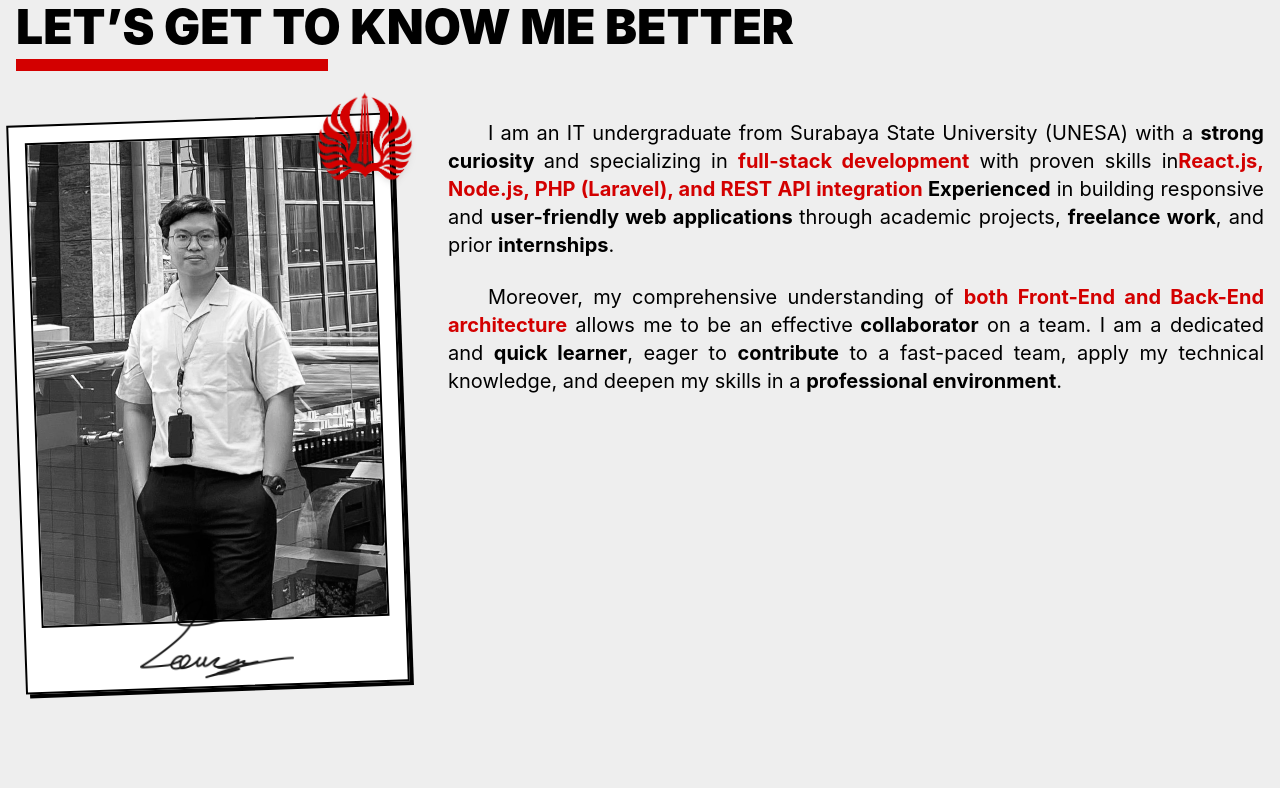
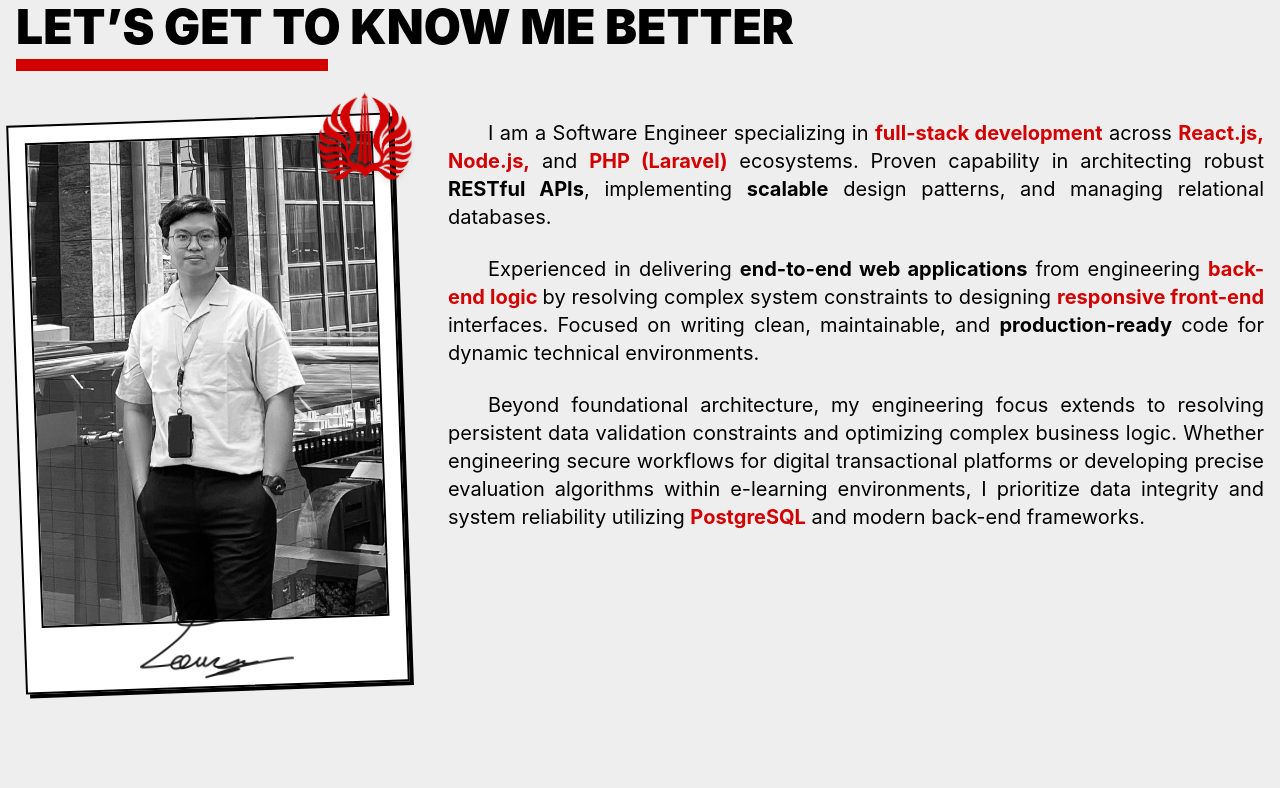
Before and after one commit to Louis3112/Portofolio, a React (Vite) app: page / in a window 1280 px wide. Shown: the part 860-1648 px from the top of the page. Built offline with nearby package versions, Linux system fonts and the light colour scheme.

Commit message:
refactor(aboutMe): update aboutMe paragraph to follow CV's about Me

```diff
--- a/src/components/Footer.tsx
+++ b/src/components/Footer.tsx
@@ -8,7 +8,7 @@ const Footer = () => {
             font-mono text-xs font-bold uppercase text-neo-black
             md:text-sm tracking-widest
         `}>
-          &copy; 2025 CORNELIUS L.N. // READY TO WORK
+          &copy; 2026 CORNELIUS L.N | ALL RIGHTS RESERVED
         </p>
 
       </div>
--- a/src/sections/AboutMe.tsx
+++ b/src/sections/AboutMe.tsx
@@ -77,24 +77,27 @@ const AboutMe = () => {
           `}>
             <GlitchSlide direction='left'>
               <p>
-                I am an IT undergraduate from Surabaya State University (UNESA) with a <span className="font-bold">strong curiosity </span>
-                and specializing in <span className="font-bold text-neo-red">full-stack development</span> with proven skills in
-                <span className="font-bold text-neo-red">React.js, Node.js, PHP (Laravel), and REST API integration</span>
-
-                <span className="font-bold"> Experienced</span> in building responsive and <span className="font-bold">user-friendly web applications </span>
-                through academic projects, <span className="font-bold">freelance work</span>, and prior <span className="font-bold">internships</span>.
+                I am a Software Engineer specializing in <span className="font-bold text-neo-red">full-stack development</span> across{' '}
+                <span className="font-bold text-neo-red">React.js, Node.js,</span> and <span className="font-bold text-neo-red">PHP (Laravel)</span> ecosystems.
+                Proven capability in architecting robust <span className="font-bold">RESTful APIs</span>, implementing <span className="font-bold">scalable</span> design patterns, and managing relational databases.
               </p>
             </GlitchSlide>
 
             <GlitchSlide direction='right'>
                 <p>
-                Moreover, my comprehensive understanding of <span className="font-bold text-neo-red">both Front-End and Back-End architecture</span> allows me to be an effective
-                <span className="font-bold"> collaborator</span> on a team. I am a dedicated and <span className="font-bold">quick learner</span>,
-                eager to <span className="font-bold">contribute</span> to a fast-paced team, apply my technical knowledge,
-                and deepen my skills in a <span className="font-bold">professional environment</span>.
+                Experienced in delivering <span className="font-bold">end-to-end web applications</span> from engineering <span className="font-bold text-neo-red">back-end logic </span>
+                by resolving complex system constraints to designing <span className="font-bold text-neo-red">responsive front-end</span> interfaces.
+                Focused on writing clean, maintainable, and <span className="font-bold">production-ready</span> code for dynamic technical environments.
               </p>
             </GlitchSlide>
 
+            <GlitchSlide direction='left'>
+              <p>
+                Beyond foundational architecture, my engineering focus extends to resolving persistent data validation constraints and optimizing complex business logic.
+                Whether engineering secure workflows for digital transactional platforms or developing precise evaluation algorithms within e-learning environments,
+                I prioritize data integrity and system reliability utilizing <span className="font-bold text-neo-red">PostgreSQL</span> and modern back-end frameworks.
+              </p>
+            </GlitchSlide>
           </div>
         </div>
       </div>
```
